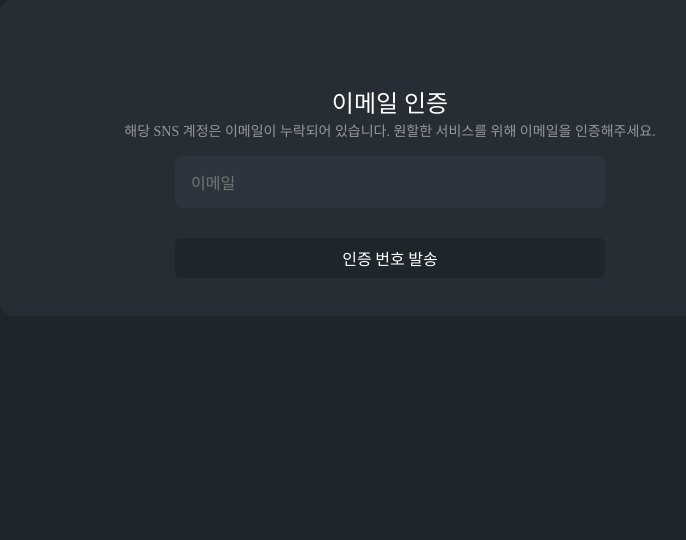
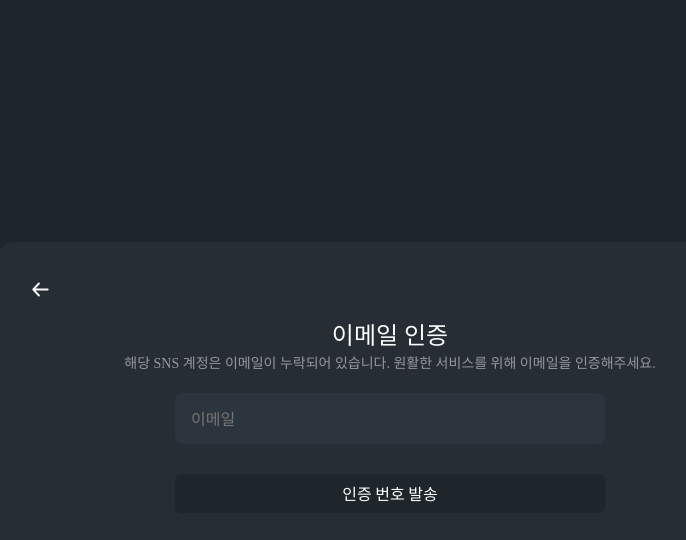
Before and after one commit to KnowledgeForum/forum-front, a React (Vite) app: page /email/verify in a window 1280 px wide. Shown: the top 540 px of the page, without its empty margins (250-936 px from the left). Built offline with nearby package versions, Linux system fonts and the light colour scheme.

Commit message:
이메일 인증 컴포넌트
1. text, input, button 컴포넌트

```diff
--- /dev/null
+++ b/src/components/EnterInformation/EnterInformation.module.scss
@@ -0,0 +1,44 @@
+.contents {
+  width: 45.3125rem;
+  height: 11.9375rem;
+  display: flex;
+  flex-direction: column;
+  justify-content: center;
+  align-items: center;
+  margin-top: 1.25rem;
+
+  .title {
+    font-size: 1.5rem;
+    font-weight: bold;
+    margin-bottom: 0.3125rem;
+  }
+
+  .description {
+    font-size: 0.875rem;
+    color: #97989d;
+  }
+
+  .input {
+    width: 26.875rem;
+    height: 3.25rem;
+    margin-top: 1.25rem;
+    gap: 0.625rem;
+    border-radius: 0.5rem;
+    background-color: #2c353d;
+    display: flex;
+    align-items: center;
+    padding-left: 1rem;
+  }
+
+  .button {
+    width: 26.875rem;
+    height: 2.5rem;
+    margin-top: 1.875rem;
+    gap: 0.625rem;
+    border-radius: 0.375rem;
+    background-color: #1e252b;
+    display: flex;
+    align-items: center;
+    justify-content: center;
+  }
+}
--- /dev/null
+++ b/src/components/EnterInformation/EnterInformation.tsx
@@ -0,0 +1,36 @@
+import classes from "./EnterInformation.module.scss";
+
+type EnterInformationProps = {
+  title: string;
+  description: string;
+  placeholder: string;
+  buttonText: string;
+  inputType: string;
+  onButtonClick: () => void;
+};
+
+const EnterInformation = ({
+  title,
+  description,
+  placeholder,
+  buttonText,
+  inputType,
+  onButtonClick,
+}: EnterInformationProps) => {
+  return (
+    <div className={classes.contents}>
+      <div className={classes.title}>{title}</div>
+      <div className={classes.description}>{description}</div>
+
+      <div className={classes.input}>
+        <input type={inputType} placeholder={placeholder}></input>
+      </div>
+
+      <button onClick={onButtonClick} className={classes.button}>
+        {buttonText}
+      </button>
+    </div>
+  );
+};
+
+export default EnterInformation;
--- a/src/layouts/EmailVerify/EmailVerifyLayout.module.scss
+++ b/src/layouts/EmailVerify/EmailVerifyLayout.module.scss
@@ -1,45 +1,17 @@
+.container {
+  display: flex;
+  justify-content: center;
+  align-items: center;
+  height: 100vh;
+
   .layout {
     width: 49.0625rem;
     height: 19.75rem;
     border-radius: 1rem;
     gap: $border-radius;
     background-color: $background-light-color;
-  padding: 5.625rem 1.875rem 2.1875rem 1.875rem;
+    padding: 2.1875rem 1.875rem;
     text-align: center;
     margin: auto;
-
-  .input {
-    width: 26.875rem;
-    height: 3.25rem;
-    margin: 0.9375rem auto;
-    gap: 0.625rem;
-    border-radius: 0.5rem;
-    background-color: #2c353d;
-    display: flex;
-    align-items: center;
-    padding-left: 1rem;
-  }
-
-  .button {
-    width: 26.875rem;
-    height: 2.5rem;
-    margin: 0.9375rem auto;
-    gap: 0.625rem;
-    border-radius: 0.375rem;
-    background-color: #1e252b;
-    display: flex;
-    align-items: center;
-    justify-content: center;
   }
 }
-
-.title {
-  font-size: 1.5rem;
-  font-weight: bold;
-  margin-bottom: 5px;
-}
-
-.description {
-  font-size: 0.875rem;
-  color: #97989d;
-}
--- a/src/layouts/EmailVerify/EmailVerifyLayout.tsx
+++ b/src/layouts/EmailVerify/EmailVerifyLayout.tsx
@@ -1,46 +1,19 @@
-import { useNavigate } from "react-router-dom";
 import { Outlet } from "react-router-dom";
+import Vectersvg from "@/assets/Vector 17.svg";
 import classes from "./EmailVerifyLayout.module.scss";
 
-type EmailData = {
-  title: string;
-  description: string;
-  placeholder: string;
-  buttonText: string;
+type EmailVerifyLayoutProps = {
+  children: React.ReactNode;
 };
 
-type EmailVerifyLayoutProps = {
-  children?: React.ReactNode;
-  emailData: EmailData;
-};
-
-const EmailVerifyLayout = ({ children, emailData }: EmailVerifyLayoutProps) => {
-  const navigate = useNavigate();
-
-  const EmailVerifyClick = () => {
-    navigate("/email/verify/code"); // 경로로 이동
-  };
-
+const EmailVerifyLayout = ({ children }: EmailVerifyLayoutProps) => {
   return (
-    <div className={classes.layout}>
-      <div className={classes.top}>
-        <div className={classes.title}>{emailData.title}</div>
-        <div className={classes.description}>{emailData.description}</div>
+    <div className={classes.container}>
+      <div className={classes.layout}>
+        <img src={Vectersvg} alt="로고 이미지" width={25} height={25}></img>
+        <Outlet />
+        {children}
       </div>
-
-      <div className={classes.input}>
-        <input
-          type="email"
-          //value = {email}
-          placeholder={emailData.placeholder}
-        ></input>
-      </div>
-
-      <button onClick={EmailVerifyClick}>
-        <div className={classes.button}>{emailData.buttonText}</div>
-      </button>
-      {children}
-      <Outlet />
     </div>
   );
 };
--- /dev/null
+++ b/src/pages/EmailVerifyCode/EmailVerifyCode.tsx
@@ -0,0 +1,23 @@
+import EmailVerifyLayout from "@/layouts/EmailVerify/EmailVerifyLayout";
+import EnterInformation from "@/components/EnterInformation/EnterInformation";
+
+const EmailVerifyCode = () => {
+  const codeButtonClick = () => {
+    console.log();
+  };
+
+  return (
+    <EmailVerifyLayout>
+      <EnterInformation
+        title="인증 코드 입력"
+        description="“seungyong20@nver.com” 해당 이메일로 인증 코드를 발송하였습니다."
+        placeholder="인증번호"
+        buttonText="이메일 변경"
+        inputType="text"
+        onButtonClick={codeButtonClick}
+      />
+    </EmailVerifyLayout>
+  );
+};
+
+export default EmailVerifyCode;
--- a/src/pages/EmaillVerify/EmailVerify.tsx
+++ b/src/pages/EmaillVerify/EmailVerify.tsx
@@ -1,27 +1,21 @@
 import EmailVerifyLayout from "@/layouts/EmailVerify/EmailVerifyLayout";
-// import classes from "./EmailVerify.module.scss";
+import EnterInformation from "@/components/EnterInformation/EnterInformation";
 
 const EmailVerify = () => {
-  const emailData = {
-    title: "이메일 인증",
-    description: "해당 SNS 계정은 이메일이 누락되어 있습니다. 원할한 서비스를 위해 이메일을 인증해주세요.",
-    placeholder: "이메일",
-    buttonText: "인증 번호 발송",
+  const emailButtonClick = () => {
+    console.log();
   };
-  /*
-  const emailcodeData = {
-    title: "인증 코드 입력",
-    //description: {이메일} "해당 이메일로 인증 코드를 발송하였습니다.",
-    placeholder: "인증 번호",
-    buttonText: "이메일 변경",
-  }
-*/
+
   return (
-    <EmailVerifyLayout emailData={emailData}>
-      {/* <div className={classes.input}>
-        <input type="text" placeholder="인증 번호" />
-      </div>
-      <button className={classes.button}>이메일 변경</button>  */}
+    <EmailVerifyLayout>
+      <EnterInformation
+        title="이메일 인증"
+        description="해당 SNS 계정은 이메일이 누락되어 있습니다. 원활한 서비스를 위해 이메일을 인증해주세요."
+        placeholder="이메일"
+        buttonText="인증 번호 발송"
+        inputType="email"
+        onButtonClick={emailButtonClick}
+      />
     </EmailVerifyLayout>
   );
 };
```
Also changed, not shown: src/pages/EmaillVerify/EmailVerify.module.scss (+7 -34 lines), src/routes/router.tsx (+4 -5 lines), src/assets/Vector 17.svg (added). Lines whose indentation alone changed are shown as unchanged.
